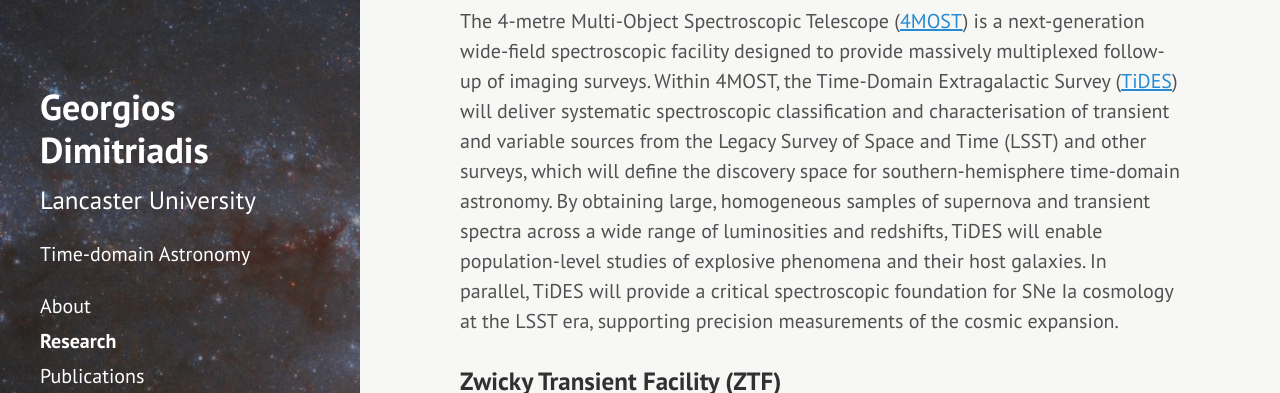
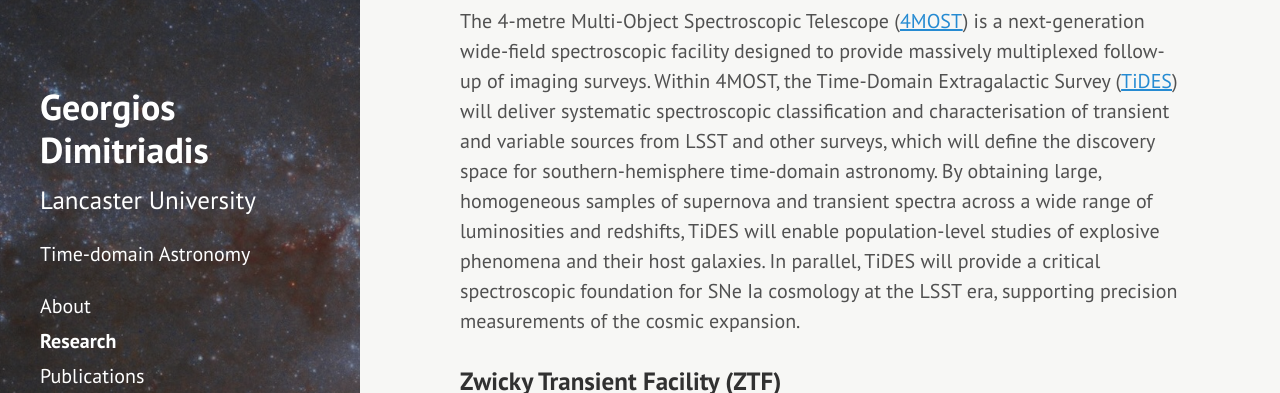
Before and after one commit to geodimitriadis/geodimitriadis.github.io, a Jekyll site: the page built from research.md, in a window 1280 px wide and 900 px high, scrolled down 3738 px, cut to the strip 192-585 px from the top of the window. Built offline with Jekyll 4.4.1, drawn with Linux system fonts in a browser that asks for light colours.

Commit message:
Refine description of 4MOST and TiDES survey
Updated text for clarity and consistency in the description of the 4MOST telescope and TiDES survey.

```diff
--- a/research.md
+++ b/research.md
@@ -85,7 +85,7 @@ The Legacy Survey of Space and Time (<a href="https://rubinobservatory.org/explo
      </div>
 </figure>
 
-The 4-metre Multi-Object Spectroscopic Telescope (<a href="https://www.4most.eu/cms/home/" target="_blank" rel="noopener">4MOST</a>) is a next-generation wide-field spectroscopic facility designed to provide massively multiplexed follow-up of imaging surveys. Within 4MOST, the Time-Domain Extragalactic Survey (<a href="https://www.eso.org/sci/publications/messenger/archive/no.175-mar19/messenger-no175-58-61.pdf" target="_blank" rel="noopener">TiDES</a>) will deliver systematic spectroscopic classification and characterisation of transient and variable sources from the Legacy Survey of Space and Time (LSST) and other surveys, which will define the discovery space for southern-hemisphere time-domain astronomy. By obtaining large, homogeneous samples of supernova and transient spectra across a wide range of luminosities and redshifts, TiDES will enable population-level studies of explosive phenomena and their host galaxies. In parallel, TiDES will provide a critical spectroscopic foundation for SNe Ia cosmology at the LSST era, supporting precision measurements of the cosmic expansion.
+The 4-metre Multi-Object Spectroscopic Telescope (<a href="https://www.4most.eu/cms/home/" target="_blank" rel="noopener">4MOST</a>) is a next-generation wide-field spectroscopic facility designed to provide massively multiplexed follow-up of imaging surveys. Within 4MOST, the Time-Domain Extragalactic Survey (<a href="https://www.eso.org/sci/publications/messenger/archive/no.175-mar19/messenger-no175-58-61.pdf" target="_blank" rel="noopener">TiDES</a>) will deliver systematic spectroscopic classification and characterisation of transient and variable sources from LSST and other surveys, which will define the discovery space for southern-hemisphere time-domain astronomy. By obtaining large, homogeneous samples of supernova and transient spectra across a wide range of luminosities and redshifts, TiDES will enable population-level studies of explosive phenomena and their host galaxies. In parallel, TiDES will provide a critical spectroscopic foundation for SNe Ia cosmology at the LSST era, supporting precision measurements of the cosmic expansion.
 
 </div>
 
```
